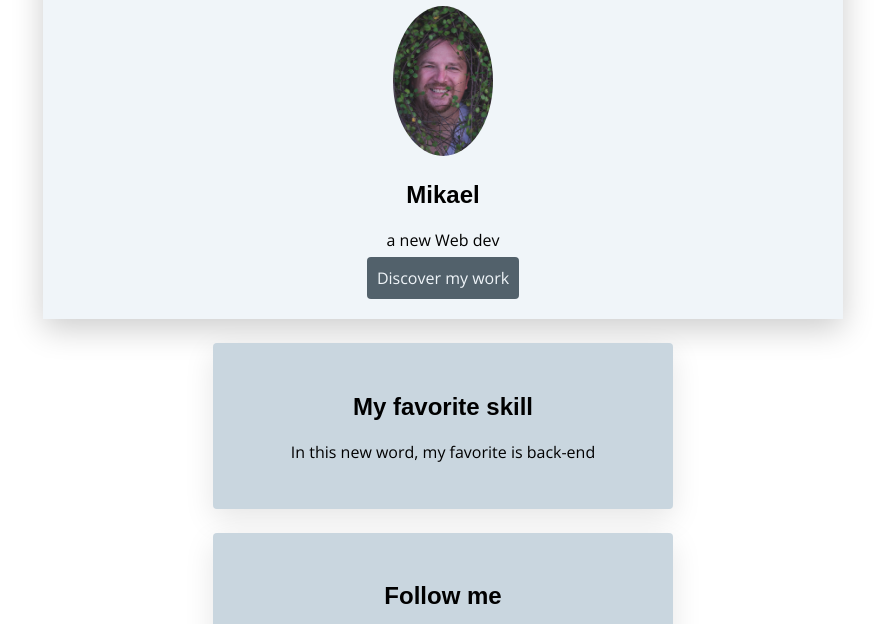
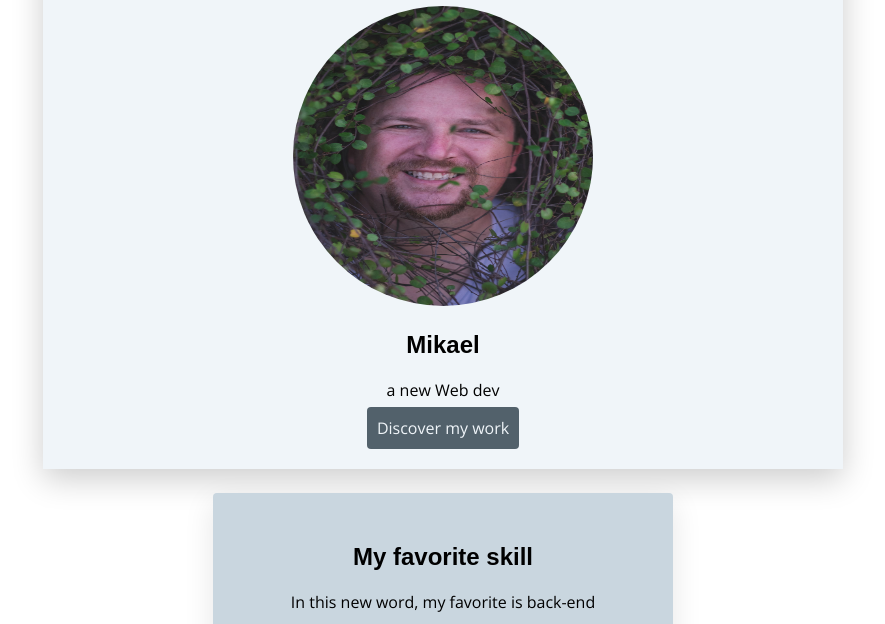
Before and after one commit to mikatoomik/profile, a plain HTML site: page index.html in a window 1280 px wide. Shown: the part 75-699 px from the top of the page, without its empty margins (197-1082 px from the left). Drawn offline with nearby package versions, Linux system fonts and the light colour scheme.

Commit message:
avatar cicrle

```diff
--- a/style.css
+++ b/style.css
@@ -99,5 +99,6 @@ i{
 }
 
 #avatar {
-  height: 150px;
+  height: 300px;
+  width: 300px;
 }
```
